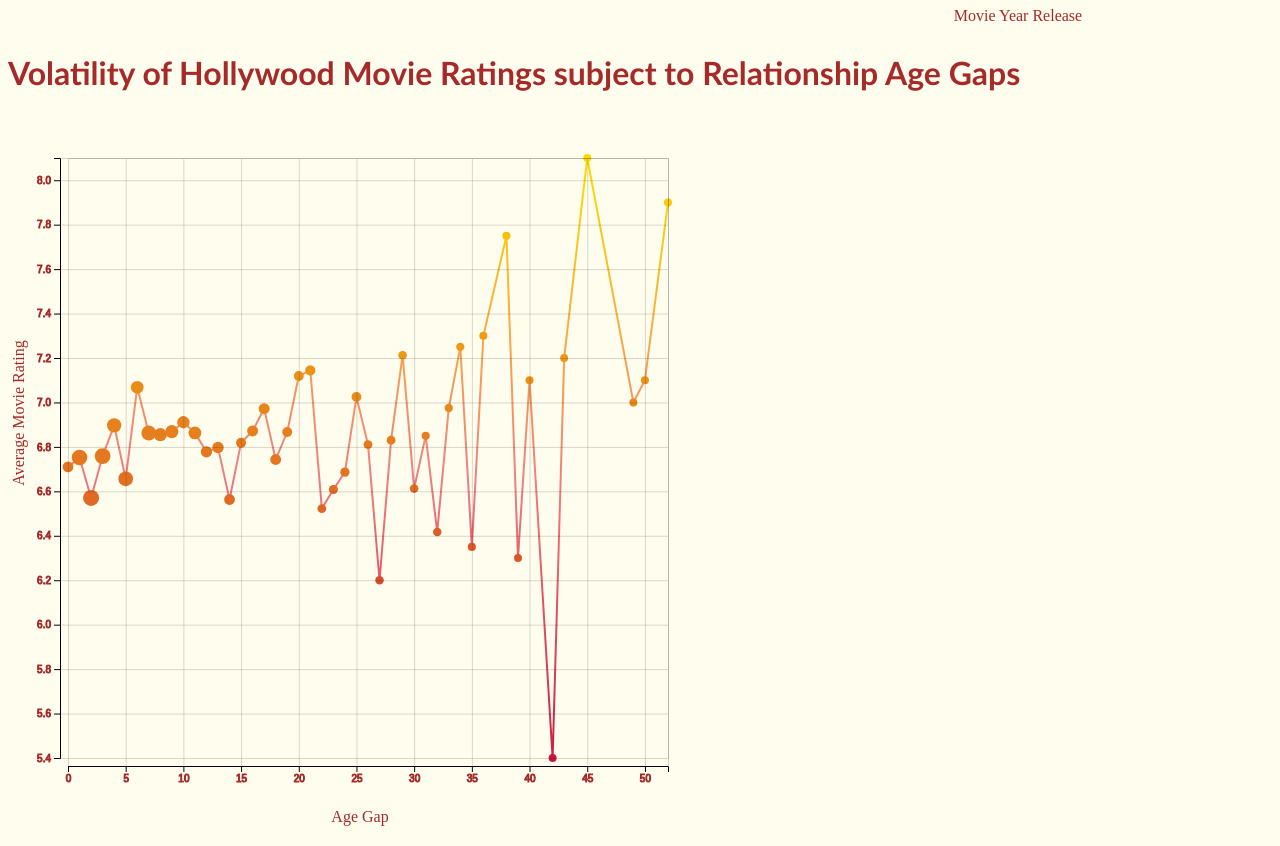
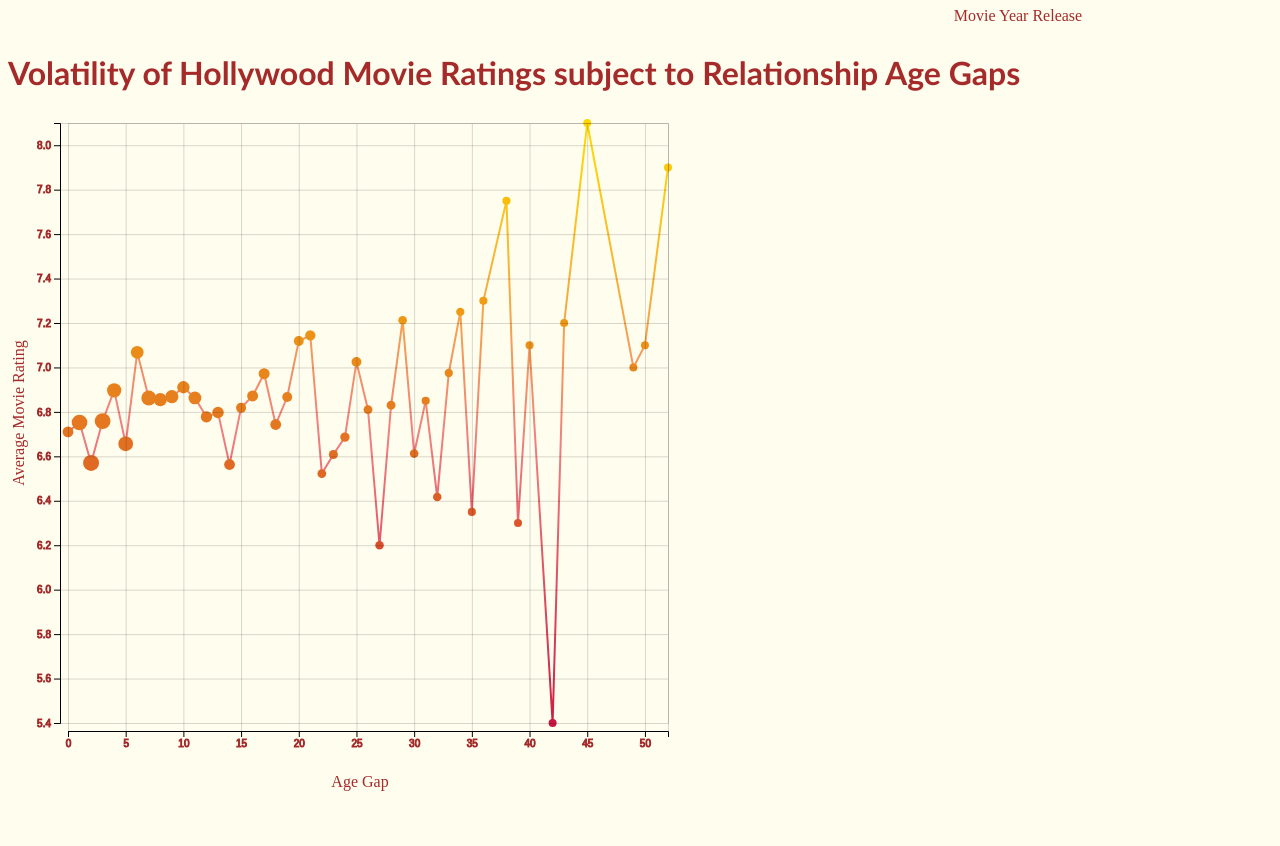
Before and after one commit to info3300group/project1, a plain HTML site: page index.html in a window 1280 px wide. Shown: the part 437-1283 px from the top of the page. After the commit the page ends 1248 px from the top, so only its background shows below. Drawn offline with nearby package versions, Linux system fonts and the light colour scheme.

Commit message:
fix margin

```diff
--- a/index.html
+++ b/index.html
@@ -294,7 +294,7 @@
         let data_array = [];
 
         const plotSize = { width: 600, height: 600 };
-        const plotMargins = { top: 45, right: 10, bottom: 80, left: 60 };
+        const plotMargins = { top: 10, right: 10, bottom: 80, left: 60 };
         const axisPadding = 8;
 
         // format data
```
